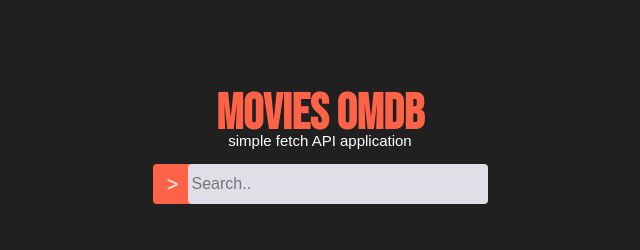
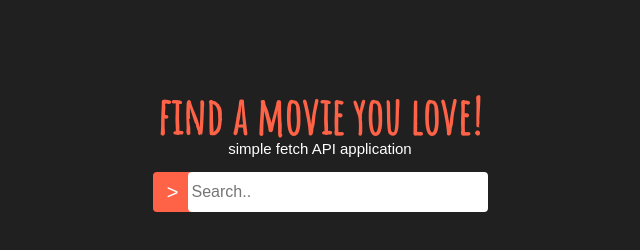
Before and after one commit to JustasPr/JS-Movie-API, a plain HTML site: page index.html in a window 1280 px wide. Shown: the whole page, without its empty margins (320-960 px from the left). Drawn offline with Linux system fonts and the light colour scheme.

Commit message:
updated fonts

```diff
--- a/index.html
+++ b/index.html
@@ -12,7 +12,7 @@
     <div class="container">
         <header>
             <div class="header__logo">
-                <h1>MOVIES omdb</h1>
+                <h1>find a movie you love!</h1>
                 <p>simple fetch API application</p>
             </div>
             <div class="header__search">
--- a/style.css
+++ b/style.css
@@ -1,4 +1,4 @@
-@import url('https://fonts.googleapis.com/css2?family=Bebas+Neue&display=swap');
+@import url('https://fonts.googleapis.com/css2?family=Amatic+SC&family=Bebas+Neue&display=swap');
 * {
     box-sizing: border-box;
     padding: 0;
@@ -22,10 +22,10 @@
     font-size: 50px;
     color: tomato;
     padding: 0;
-    font-family: 'Bebas Neue', cursive;
+    font-family: 'Amatic SC', cursive;
 }
 .header__logo p {
-    margin-top: -45px;
+    margin-top: -40px;
     font-size: 15px;
     color: #fff;
     text-align: center;
@@ -64,7 +64,7 @@
     font-size: 16px;
     border: none;
     color: rgb(41, 38, 38);
-    background-color: #e0dee6;
+    background-color: #fff;
 }
 .movie__search:focus {
     outline: none;
```
